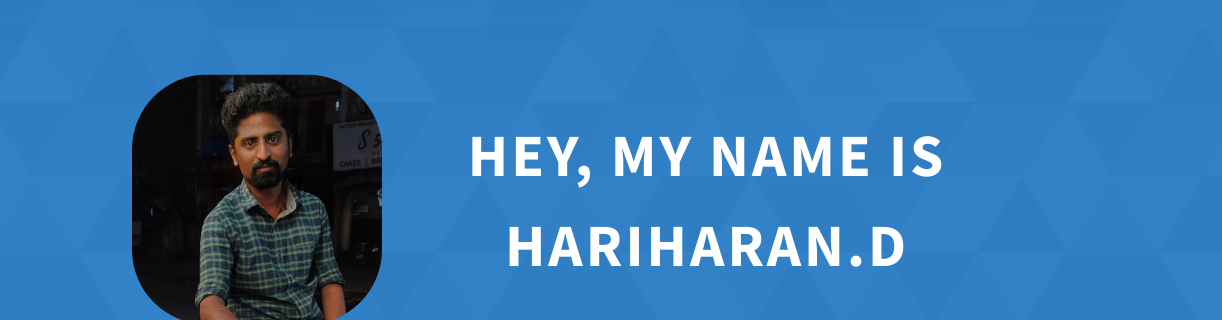
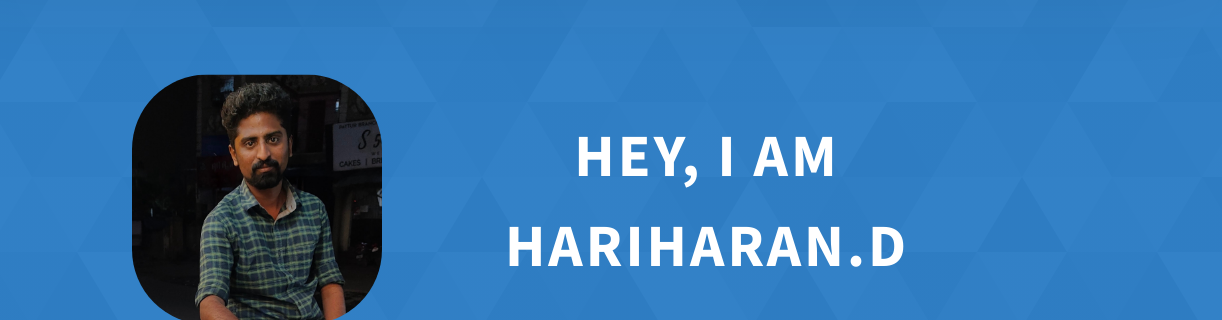
Before and after one commit to HaRi-Haran-D/My_Portfolio, a plain HTML site: page index.html in a window 1280 px wide. Shown: the part 123-443 px from the top of the page, 58-1280 px from the left. Drawn offline with Linux system fonts and the light colour scheme; a script that the page names is missing.

Commit message:
modified index.html

```diff
--- a/index.html
+++ b/index.html
@@ -65,7 +65,7 @@
       <div class="home-hero__content">
           <div class="logo-img-cont" style="display: flex; justify-content: center; align-items: center;">
             <img src="assets/img/hari.jpg" alt="Hari_image" width="250" style="display: block; margin: auto; border-radius: 30%;" />
-            <h1 class="heading-primary" style="text-align: center;">Hey, My name is Hariharan.D</h1>
+            <h1 class="heading-primary" style="text-align: center;">Hey, I am Hariharan.D</h1>
           </div>
 
         <div class="home-hero__info">
```
